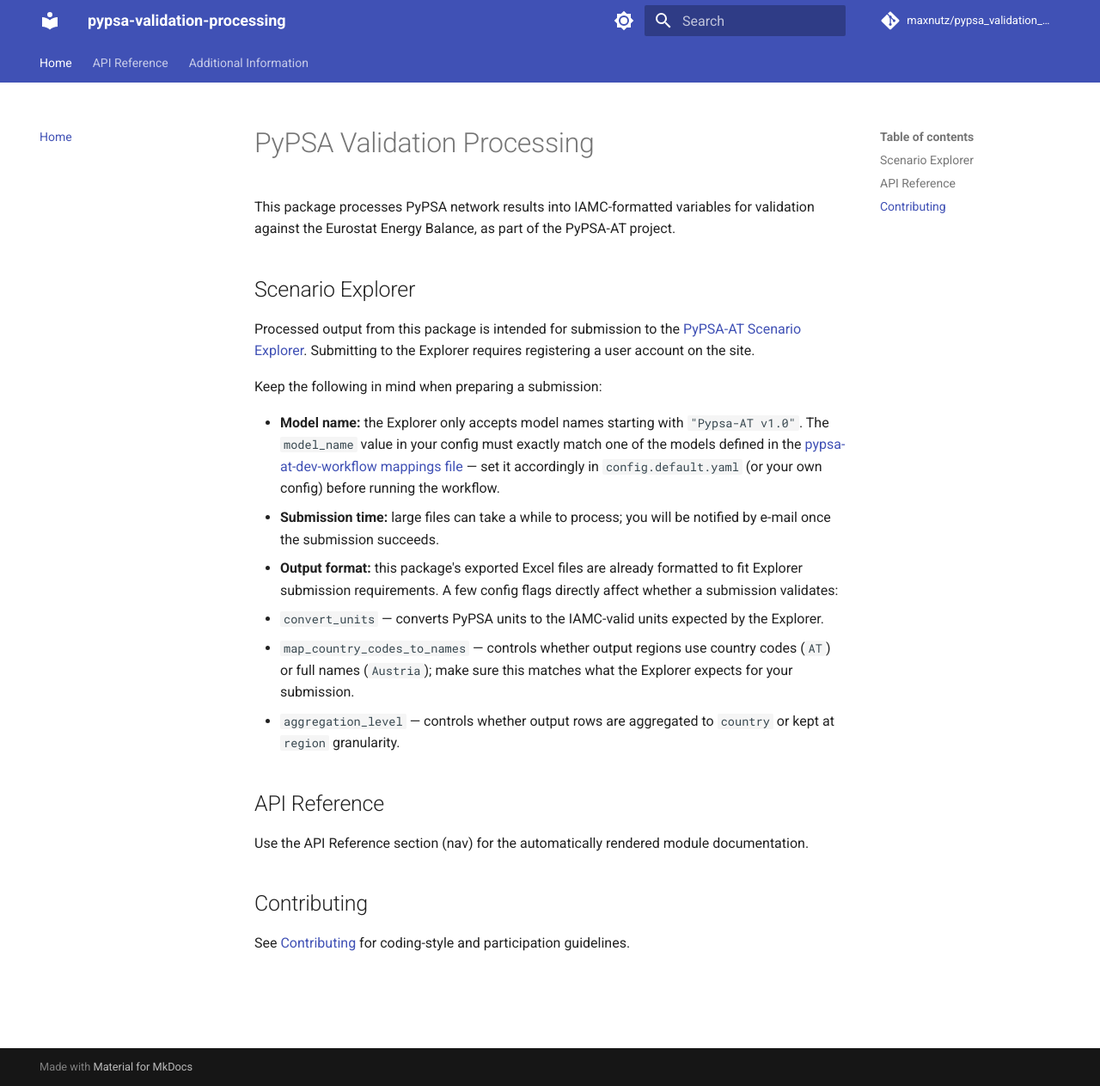
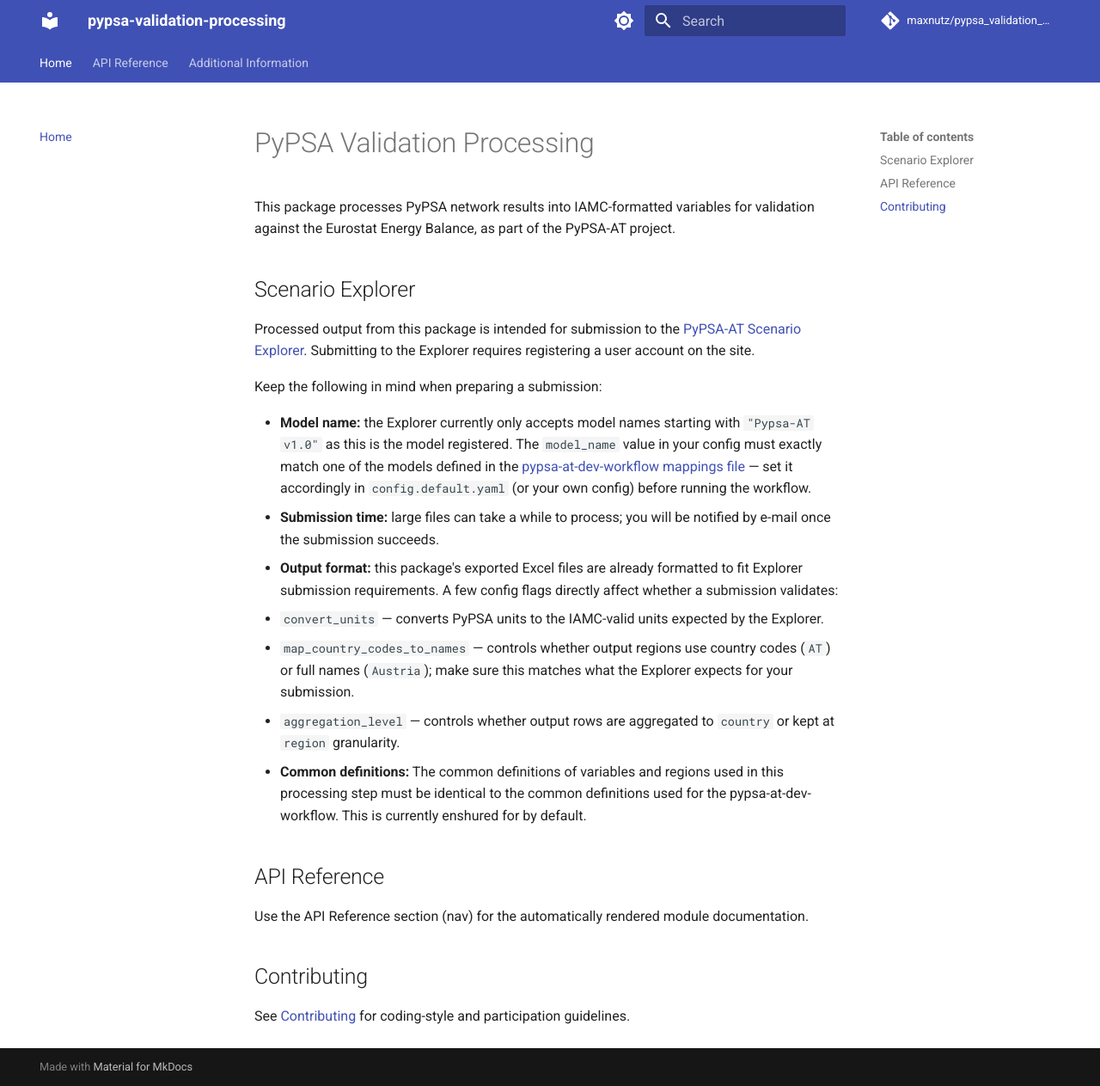
Before and after one commit to maxnutz/pypsa_validation_processing, an MkDocs documentation site: the page built from docs/index.md, in a window 1280 px wide and 1263 px high. Shown: the whole window at 86% size. Built offline with MkDocs 1.6.1 and Material for MkDocs 9.7.7, drawn with Linux system fonts in a browser that asks for light colours; comment, search, counter and statistics services are not loaded.

Commit message:
add more information on the scenario explorer to the index of docs.

```diff
--- a/docs/index.md
+++ b/docs/index.md
@@ -8,12 +8,13 @@ Processed output from this package is intended for submission to the [PyPSA-AT S
 
 Keep the following in mind when preparing a submission:
 
-- **Model name:** the Explorer only accepts model names starting with `"Pypsa-AT v1.0"`. The `model_name` value in your config must exactly match one of the models defined in the [pypsa-at-dev-workflow mappings file](https://github.com/iiasa/pypsa-at-dev-workflow/blob/d71aab41172992f020a3fb149b166dee548a4543/mappings/pypsa-at_v1.x.yaml#L2) — set it accordingly in `config.default.yaml` (or your own config) before running the workflow.
+- **Model name:** the Explorer currently only accepts model names starting with `"Pypsa-AT v1.0"` as this is the model registered. The `model_name` value in your config must exactly match one of the models defined in the [pypsa-at-dev-workflow mappings file](https://github.com/iiasa/pypsa-at-dev-workflow/blob/d71aab41172992f020a3fb149b166dee548a4543/mappings/pypsa-at_v1.x.yaml#L2) — set it accordingly in `config.default.yaml` (or your own config) before running the workflow.
 - **Submission time:** large files can take a while to process; you will be notified by e-mail once the submission succeeds.
 - **Output format:** this package's exported Excel files are already formatted to fit Explorer submission requirements. A few config flags directly affect whether a submission validates:
   - `convert_units` — converts PyPSA units to the IAMC-valid units expected by the Explorer.
   - `map_country_codes_to_names` — controls whether output regions use country codes (`AT`) or full names (`Austria`); make sure this matches what the Explorer expects for your submission.
   - `aggregation_level` — controls whether output rows are aggregated to `country` or kept at `region` granularity.
+- **Common definitions:** The common definitions of variables and regions used in this processing step must be identical to the common definitions used for the pypsa-at-dev-workflow. This is currently enshured for by default.
 
 ## API Reference
 
```
